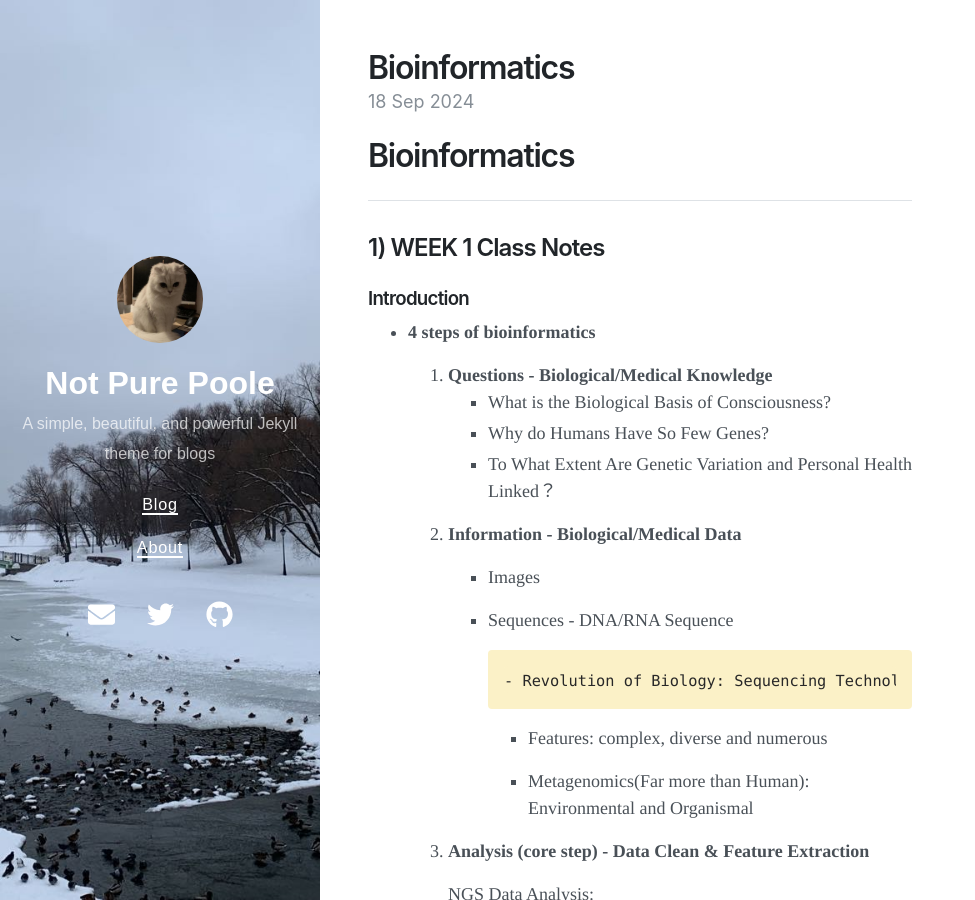
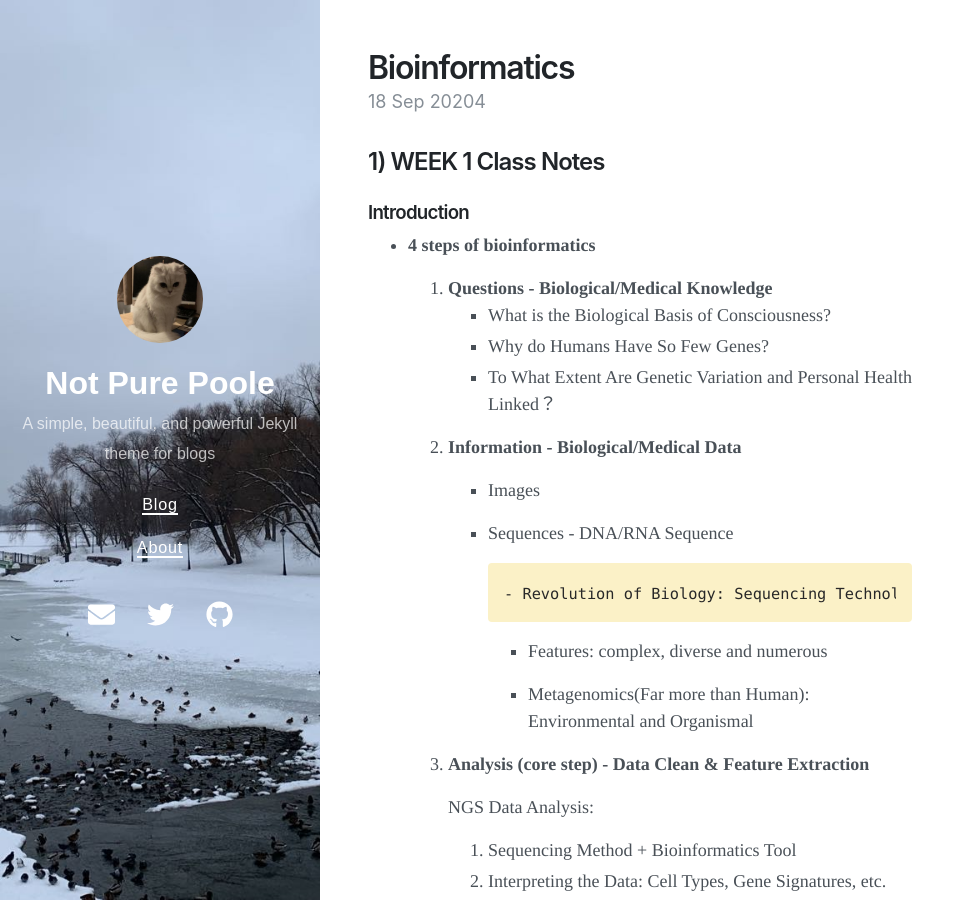
Before and after one commit to zhouziyi23/zhouziyi23.github.io, a Jekyll site: the page built from _posts/2024-09-18-Bioinformatics.md, in a window 1280 px wide and 900 px high. Shown: the whole window, without its empty margins (0-975 px from the left). Built offline with Jekyll 4.4.1, drawn with Linux system fonts in a browser that asks for light colours; nearby versions of some CDN libraries; our own code applies the rules of GitHub Pages for plain Markdown files; part of the change alters nothing that is shown.

Commit message:
Update 2024-09-18-Bioinformatics.md

```diff
--- a/_posts/2024-09-18-Bioinformatics.md
+++ b/_posts/2024-09-18-Bioinformatics.md
@@ -1,6 +1,8 @@
-# Bioinformatics
 ---
-
+layout: post
+title: Bioinformatics
+date: 20204-9-18 15:32 +0800
+---
 
 
 ## 1) WEEK 1 Class Notes
```
